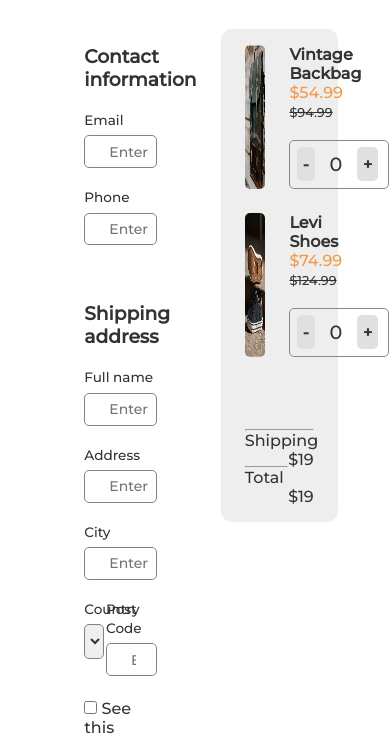
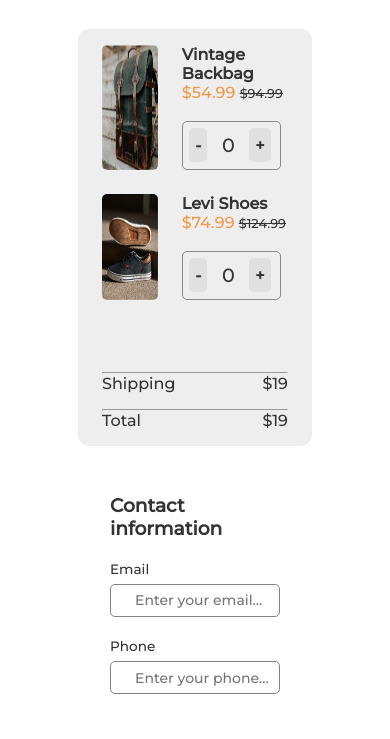
Before and after one commit to irfansutlu/checkout-form, a plain HTML site: page index.html in a window 390 px wide. Shown: the part 74-813 px from the top of the page. Drawn offline with Linux system fonts and the light colour scheme.

Commit message:
check-form

```diff
--- a/style.css
+++ b/style.css
@@ -131,3 +131,17 @@ img{
 .price span{
     float: right;
 }
+@media (max-width: 1000px){
+    .container{
+        display: flex;
+        flex-direction: column-reverse;
+        justify-content: center;
+        align-items: center;
+    }
+    .info-form{
+        width: 60%;
+    }
+    .buys{
+        width: 60%;
+    }
+}
```
